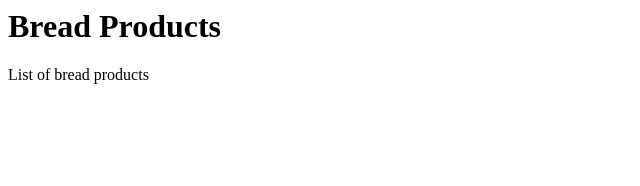
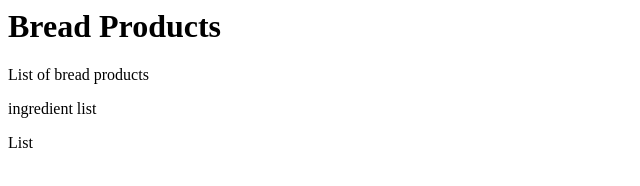
Before and after one commit to znawaz/bread, a plain HTML site: page index.html in a window 1280 px wide. Shown: the whole page, without its empty margins (0-640 px from the left). Drawn offline with Linux system fonts and the light colour scheme.

Commit message:
bug fix, v1.1 for production

```diff
--- a/index.html
+++ b/index.html
@@ -5,6 +5,9 @@
 
 	<p>List of bread products </p>
 
+	<span>ingredient list </span>
+	<p> List </p>
+
 </body>
 
 </html>
```
